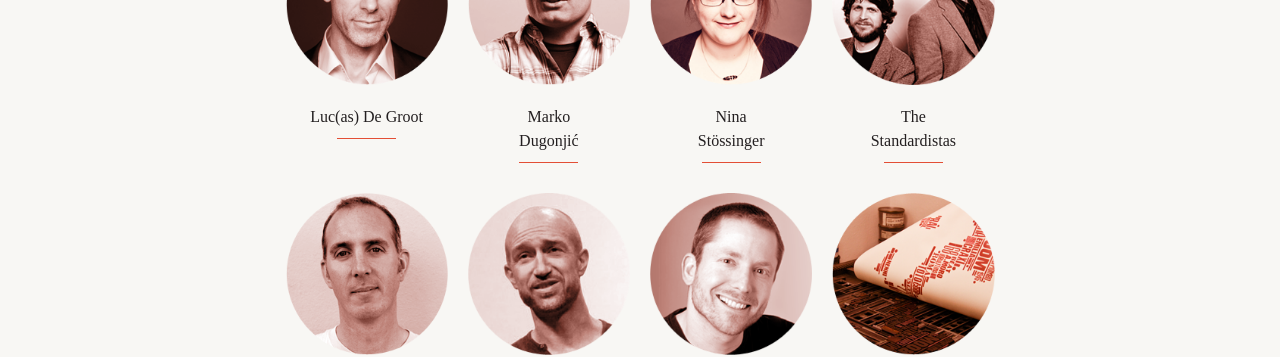
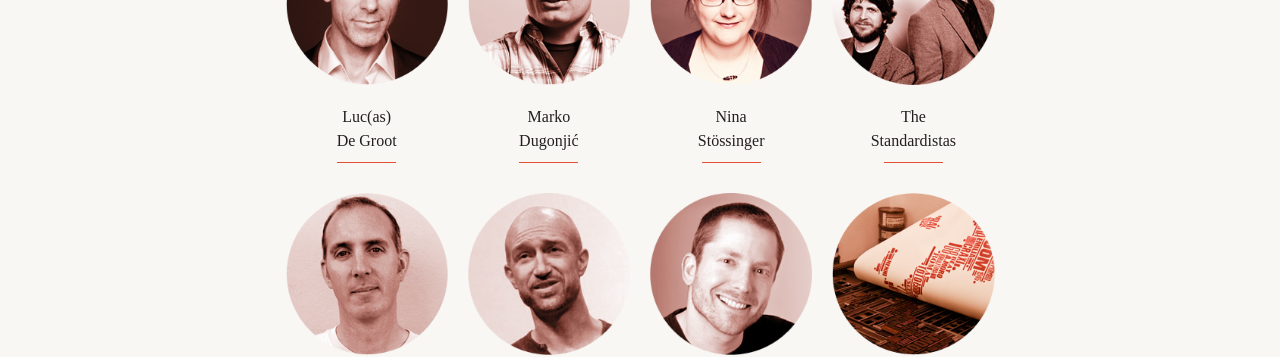
Before and after one commit to GrUSP/2013.kerning.it, a Jekyll site: the page built from index.html, in a window 1280 px wide and 900 px high, scrolled down 799 px. Shown: the part 152-509 px from the top of the window. Built offline with Jekyll 4.4.1, drawn with Linux system fonts in a browser that asks for light colours; nearby versions of some CDN libraries; Markdown is read by kramdown in place of the engine named in the settings.

```diff
--- a/_includes/section-speakers.html
+++ b/_includes/section-speakers.html
@@ -5,7 +5,7 @@
 			<ul id="speakers-list">
 				<li>
 					<img src="/img/lucas.png">
-					<span>Luc(as) De Groot</span>
+					<span>Luc(as)<br>De Groot</span>
 				</li>
 				<li>
 					<img src="/img/marko.png">
--- a/_includes/section-sponsors.html
+++ b/_includes/section-sponsors.html
@@ -29,6 +29,7 @@
 				<a href="http://www.frontiersofinteraction.com"><img src="/img/media-foi.png"></a>
 				<a href="http://www.grusp.it"><img src="/img/media-grusp.png"></a>
 				<a href="http://www.tiragraffi.it"><img src="/img/media-tiragraffi.png"></a>
+				<a href="http://www.simplicissimus.it"><img src="/img/media-simplicissimus.png"></a>
 			</div>
 
 			<div class="become-sponsor">
```
Also changed, not shown: img/media-simplicissimus.png (added).
